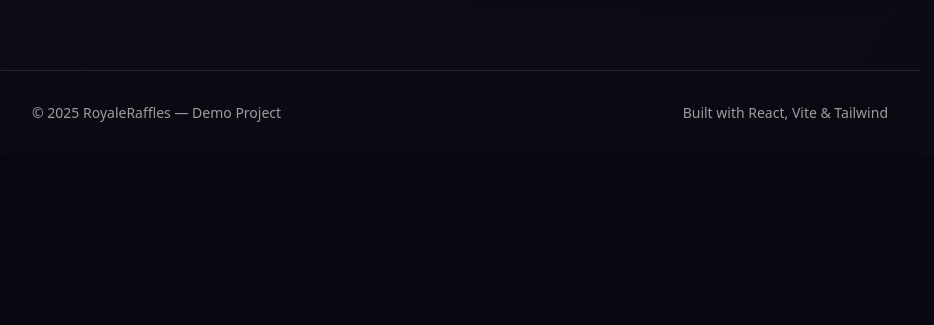
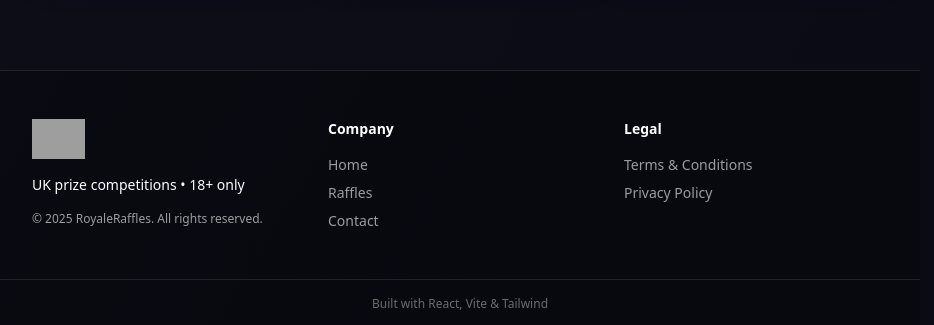
Before and after one commit to BossBabyGit/RoyaleRafflesReact, a React (Vite) app: page / in a window 1280 px wide. Shown: the part 1327-1652 px from the top of the page, without its empty margins (0-934 px from the left). Before the commit the page ends 1482 px from the top, so only its background shows below. Built offline with nearby package versions, Linux system fonts and the light colour scheme; grey boxes are pictures that could not be loaded.

Commit message:
Update Footer.jsx

```diff
--- a/src/components/Footer.jsx
+++ b/src/components/Footer.jsx
@@ -1,10 +1,43 @@
+import { Link } from 'react-router-dom'
+import logo from '../assets/logo.png'
 
 export default function Footer() {
   return (
-    <footer className="mt-16 border-t border-white/10 bg-black/20">
-      <div className="max-w-7xl mx-auto px-4 md:px-8 py-8 text-white/60 text-sm flex flex-col sm:flex-row items-center justify-between gap-2">
-        <p>© {new Date().getFullYear()} RoyaleRaffles — Demo Project</p>
-        <p>Built with React, Vite & Tailwind</p>
+    <footer className="mt-16 border-t border-white/10 bg-black/30">
+      <div className="max-w-7xl mx-auto px-4 md:px-8 py-12 text-white/60 text-sm grid grid-cols-1 md:grid-cols-3 gap-8">
+        <div className="space-y-4">
+          <img src={logo} alt="Royal Raffles logo" className="h-10 w-auto" />
+          <p className="text-white">UK prize competitions • 18+ only</p>
+          <p className="text-xs">© {new Date().getFullYear()} RoyaleRaffles. All rights reserved.</p>
+        </div>
+        <div>
+          <h3 className="text-white font-semibold mb-4">Company</h3>
+          <ul className="space-y-2">
+            <li>
+              <Link to="/" className="hover:text-white">Home</Link>
+            </li>
+            <li>
+              <Link to="/raffles" className="hover:text-white">Raffles</Link>
+            </li>
+            <li>
+              <a href="#" className="hover:text-white">Contact</a>
+            </li>
+          </ul>
+        </div>
+        <div>
+          <h3 className="text-white font-semibold mb-4">Legal</h3>
+          <ul className="space-y-2">
+            <li>
+              <a href="#" className="hover:text-white">Terms & Conditions</a>
+            </li>
+            <li>
+              <a href="#" className="hover:text-white">Privacy Policy</a>
+            </li>
+          </ul>
+        </div>
+      </div>
+      <div className="border-t border-white/10 text-center py-4 text-xs text-white/40">
+        Built with React, Vite & Tailwind
       </div>
     </footer>
   )
```
